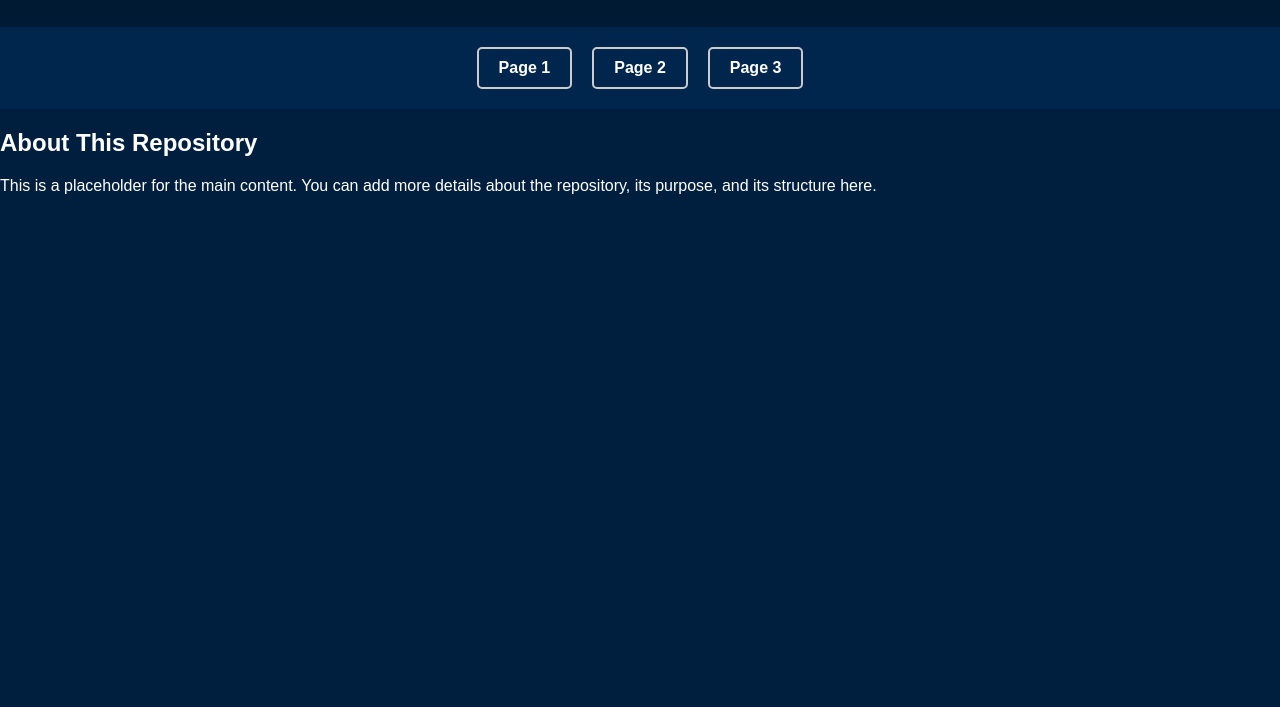
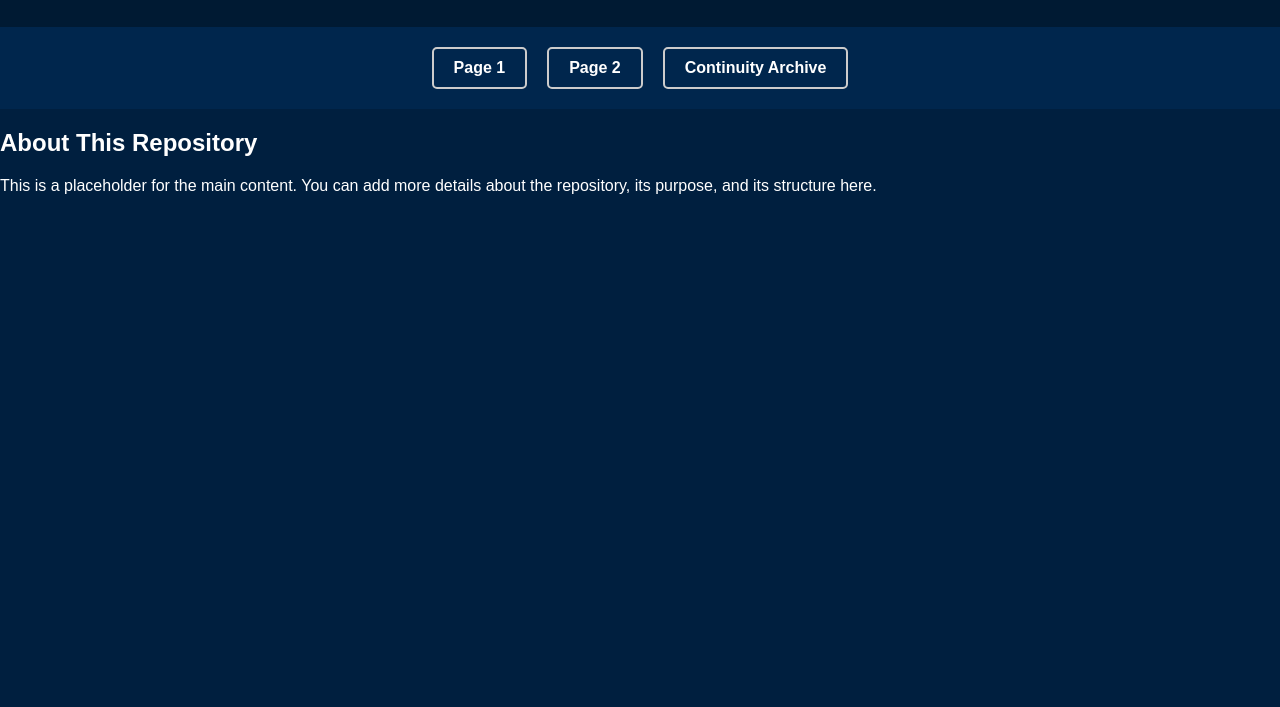
Before and after one commit to Goldbags01/ganymede, a plain HTML site: page index.html in a window 1280 px wide. Shown: the part 93-800 px from the top of the page. Drawn offline with Linux system fonts and the light colour scheme.

Commit message:
Update index.html

```diff
--- a/index.html
+++ b/index.html
@@ -47,7 +47,7 @@
     <nav>
         <a href="page1.html">Page 1</a>
         <a href="page2.html">Page 2</a>
-        <a href="page3.html">Page 3</a>
+        <a href="CΔ-GT-01: Ganymede Continuity Archive">Continuity Archive</a>
     </nav>
     <main>
         <section>
```
